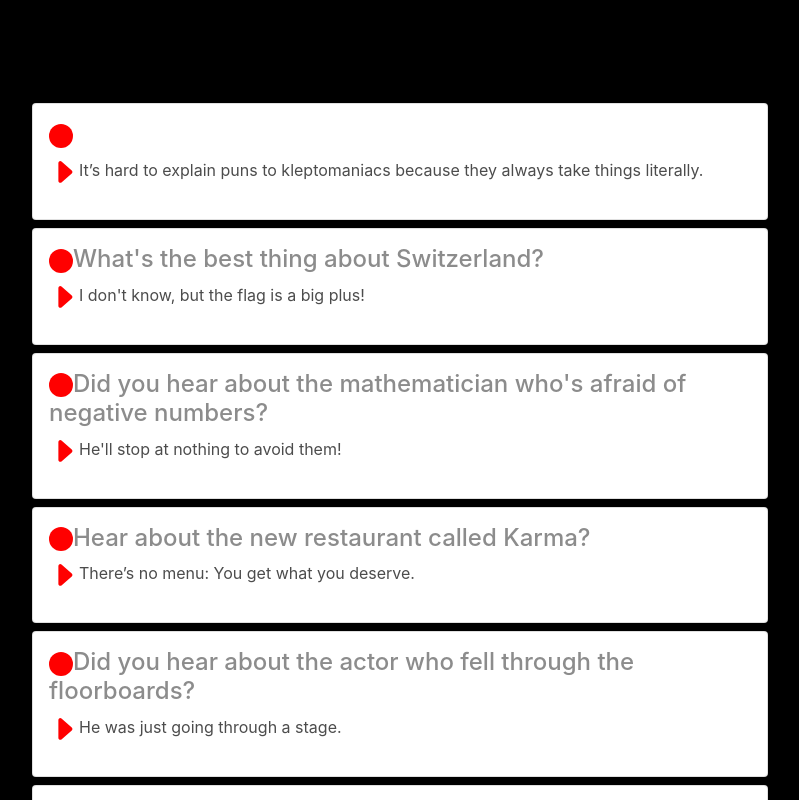
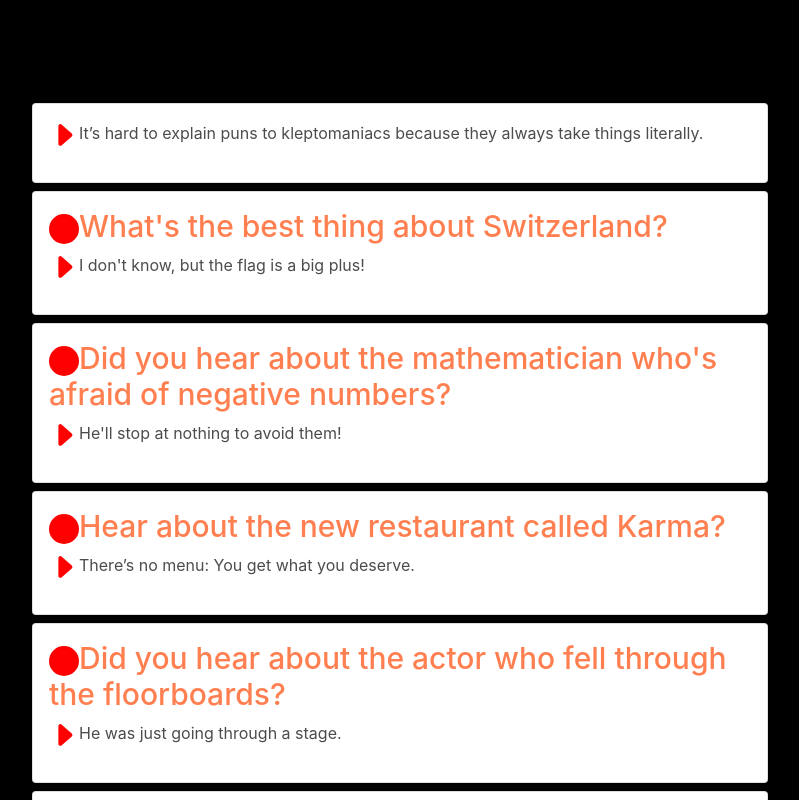
Before and after one commit to momin-riyadh/react-bs5, a React (Create React App) app: page / in a window 1280 px wide. Shown: the part 2940-3740 px from the top of the page, without its empty margins (240-1039 px from the left). Built offline with nearby package versions, Linux system fonts and the light colour scheme.

Commit message:
fix and deploy

```diff
--- a/src/assets/css/main.scss
+++ b/src/assets/css/main.scss
@@ -236,3 +236,9 @@ $body-color: #ffffff;
     margin: 60px 0;
   }
 }
+
+
+.d-card-title{
+  color: coral;
+  font-size: 30px;
+}
--- a/src/common/components/InterviewCard.js
+++ b/src/common/components/InterviewCard.js
@@ -6,7 +6,7 @@ function InterviewCard(props) {
     return (
         <div className="card mb-2">
             <div className="card-body">
-                <h4 style={{color: props.question ? "#8c8c8c" : "initial"}}>
+                <h4 className={props.question ? "d-card-title" : "d-none"}>
                     <BsFillCircleFill style={{color: "red"}}/>
                     { props.question}
                 </h4>
```
Also changed, not shown: src/assets/css/main.css, 1 other file (tests, documents, lock files or other folders).
